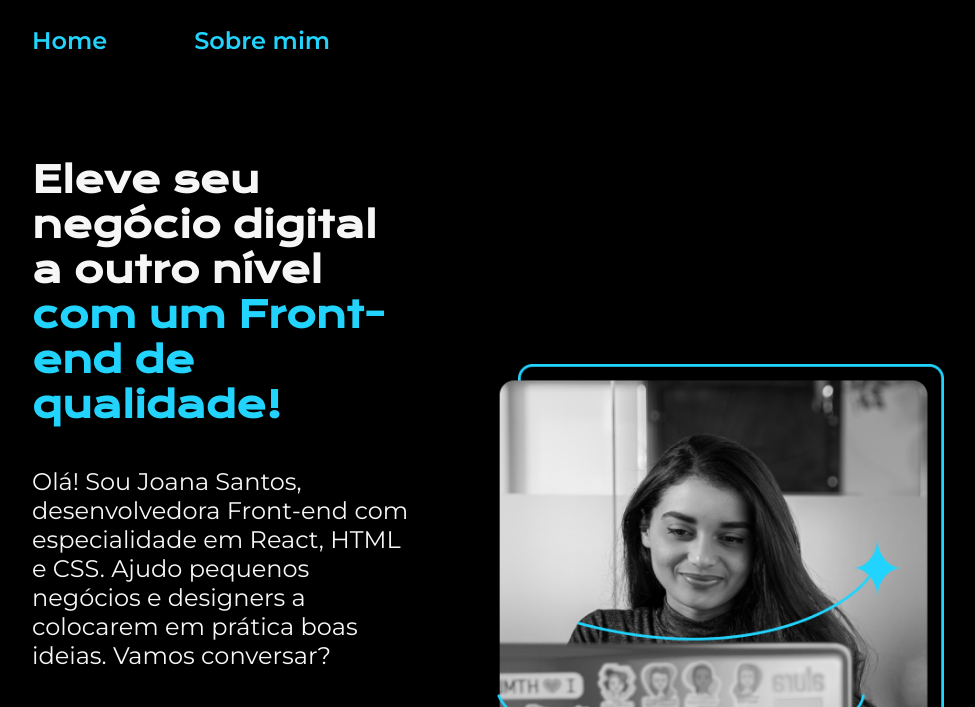
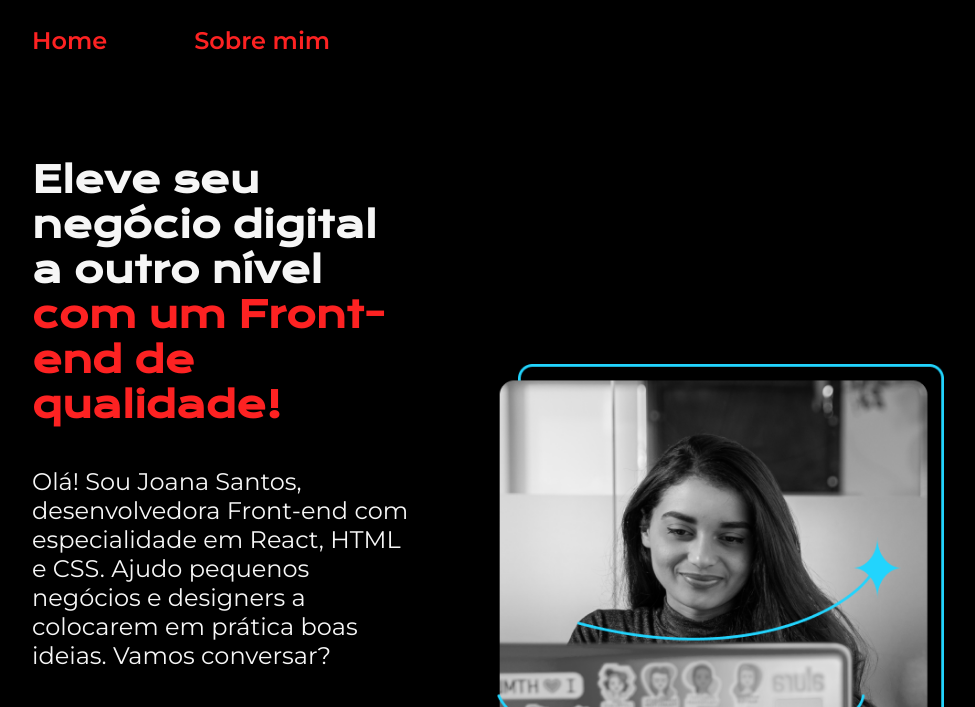
Before and after one commit to Vitordev937/portif-lio, a plain HTML site: page index.html in a window 1280 px wide. Shown: the top 707 px of the page, without its empty margins (160-1135 px from the left). Drawn offline with nearby package versions, Linux system fonts and the light colour scheme.

Commit message:
troca de cor terciaria

```diff
--- a/styles/style.css
+++ b/styles/style.css
@@ -3,7 +3,7 @@
 :root {
     --cor-primaria: #000000;
     --cor-secundaria: #F6F6F6;
-    --cor-terciaria: #22D4FD;
+    --cor-terciaria: #fd2222;
     --cor-hover: #272727;
 
     --fonte-primaria: "Krona One", sans-serif;
```
